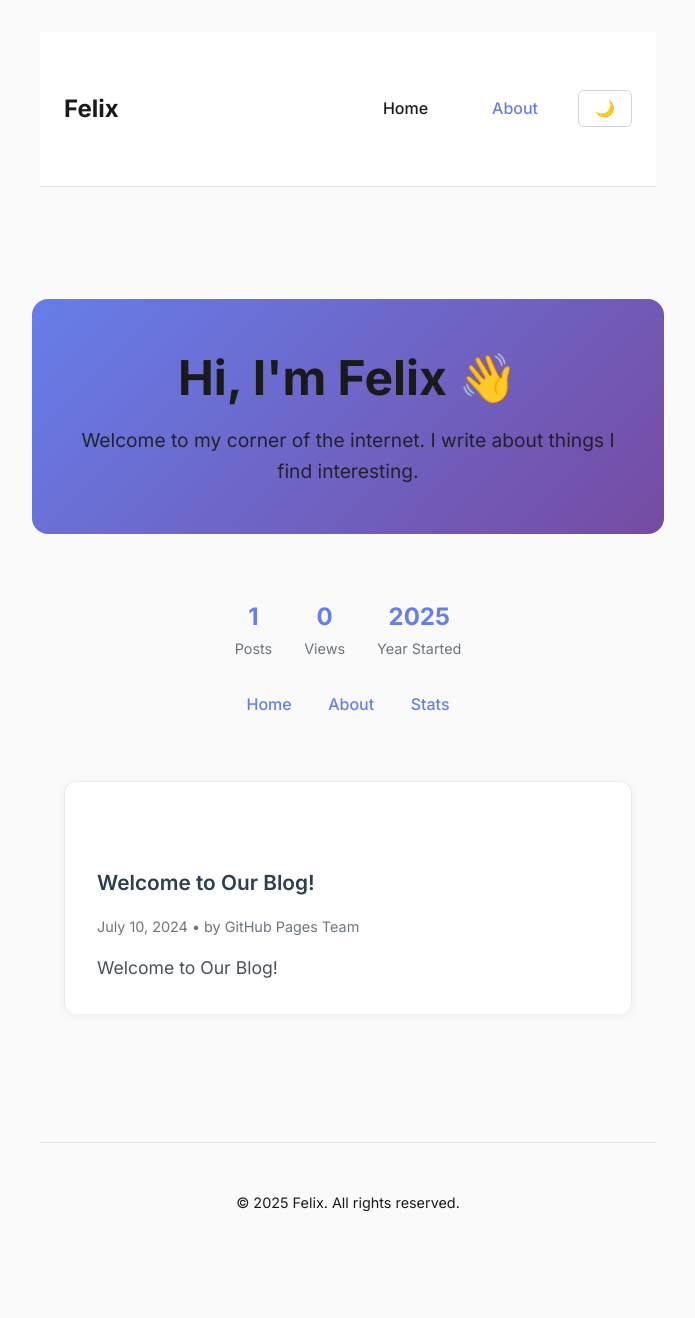
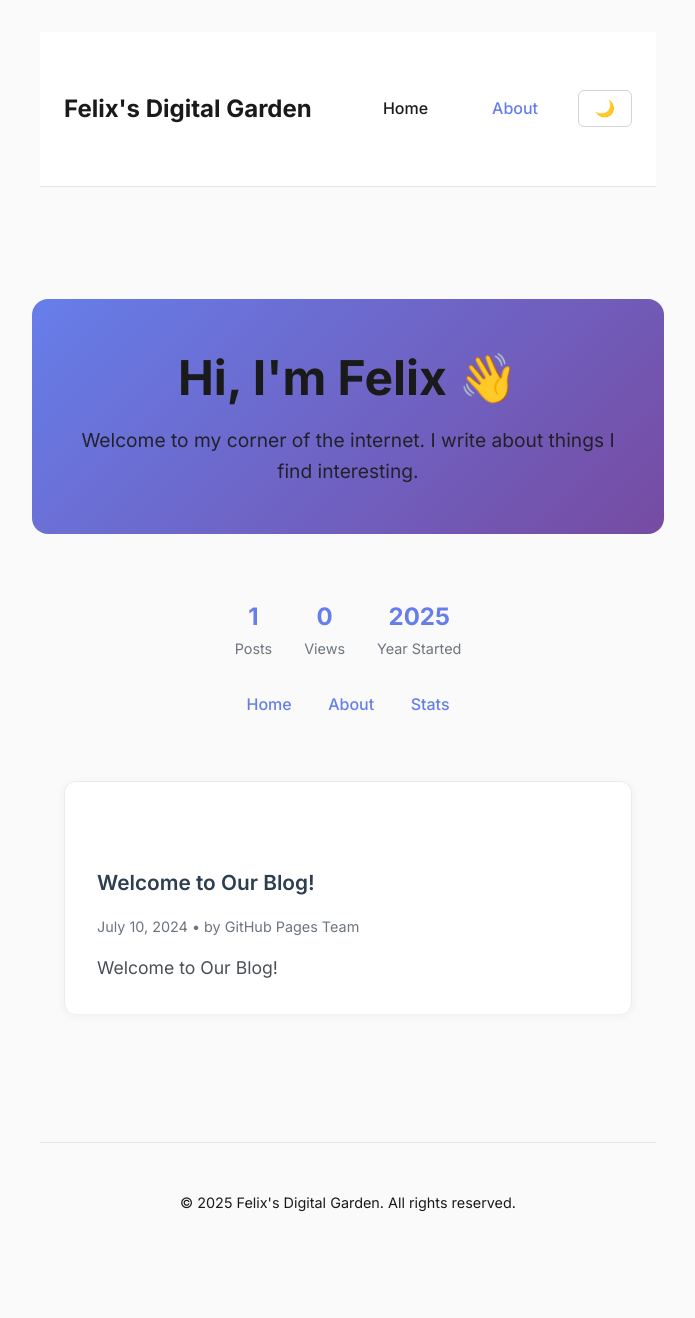
Before and after one commit to felixtp/felixtp.github.io, a Jekyll site: the page built from index.md, in a window 1280 px wide. Shown: the whole page, without its empty margins (292-987 px from the left). Built offline with Jekyll 4.4.1, drawn with Linux system fonts in a browser that asks for light colours; our own code applies the rules of GitHub Pages for plain Markdown files; part of the change alters nothing that is shown.

Commit message:
Fix dark mode coverage and update blog title to 'Felix's Digital Garden'

```diff
--- a/_config.yml
+++ b/_config.yml
@@ -1,5 +1,5 @@
-title: Felix
-description: Personal blog
+title: "Felix's Digital Garden"
+description: "Thoughts, code, and everything in between"
 url: "https://felixtp.github.io"
 baseurl: ""
 
--- a/index.md
+++ b/index.md
@@ -3,14 +3,70 @@ title: Felix
 ---
 
 <style>
+* {
+    margin: 0;
+    padding: 0;
+    box-sizing: border-box;
+}
+
+html, body {
+    font-family: 'Inter', -apple-system, BlinkMacSystemFont, sans-serif;
+    line-height: 1.6;
+    color: #2c3e50;
+    background: #fafafa;
+    min-height: 100vh;
+}
+
 body {
-    font-family: 'Inter', -apple-system, BlinkMacSystemFont, sans-serif;
     max-width: 680px;
     margin: 0 auto;
     padding: 2rem;
-    line-height: 1.6;
-    color: #2c3e50;
-    background: #fafafa;
+}
+
+/* Dark Mode */
+@media (prefers-color-scheme: dark) {
+    html, body {
+        background: #1a1a1a;
+        color: #e4e4e7;
+    }
+
+    .hero {
+        background: linear-gradient(135deg, #4c1d95 0%, #581c87 100%) !important;
+    }
+
+    .blog-post {
+        background: #2a2a2a !important;
+        border-color: #404040 !important;
+        color: #e4e4e7 !important;
+    }
+
+    .blog-post-title a {
+        color: #e4e4e7 !important;
+    }
+
+    .blog-post-title a:hover {
+        color: #8b5cf6 !important;
+    }
+
+    .blog-post-meta {
+        color: #9ca3af !important;
+    }
+
+    .blog-post-excerpt {
+        color: #d1d5db !important;
+    }
+
+    nav a {
+        color: #8b5cf6 !important;
+    }
+
+    .stat-number {
+        color: #8b5cf6 !important;
+    }
+
+    .coming-soon {
+        color: #9ca3af !important;
+    }
 }
 
 .hero {
```
